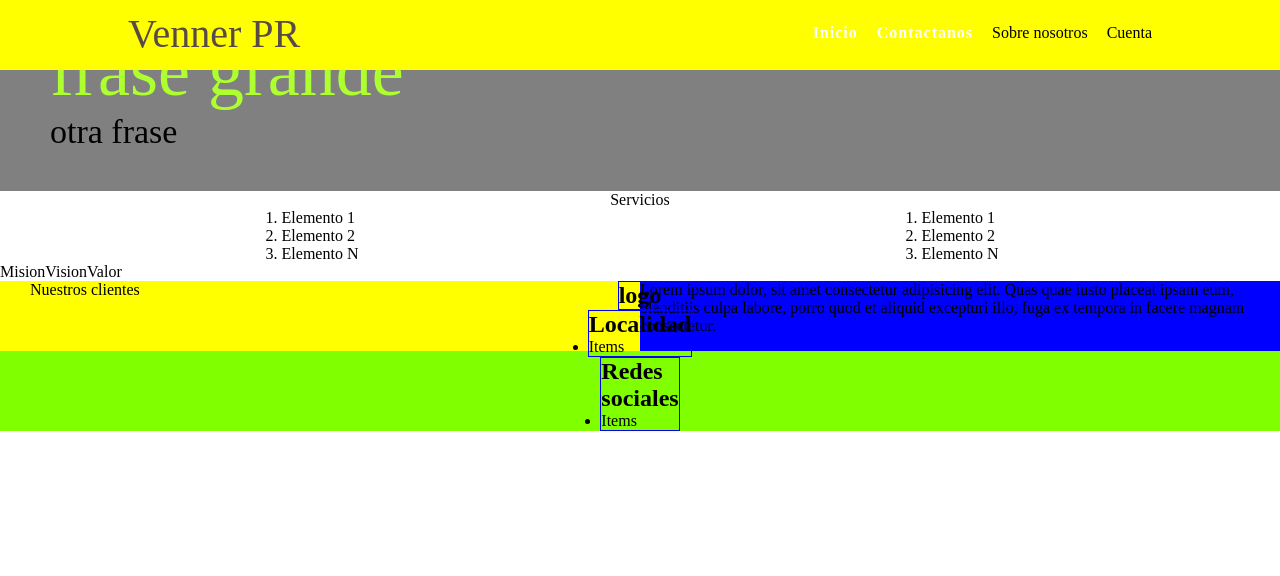
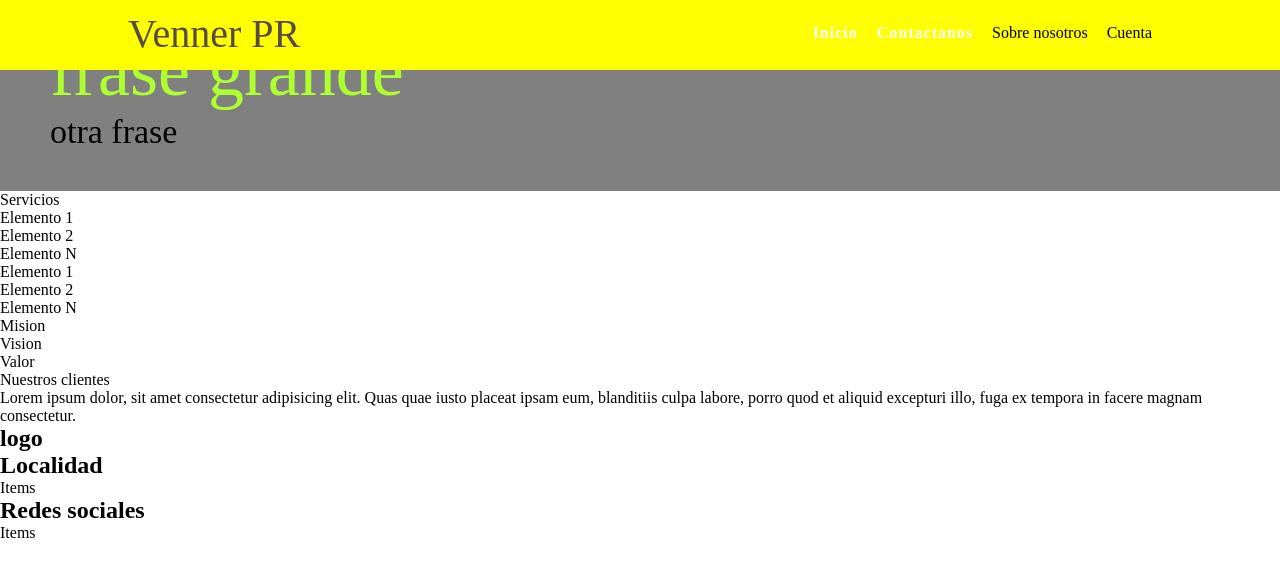
Before and after one commit to santiagocorbalan/paginawebcodoacodo, a plain HTML site: page index.html in a window 1280 px wide. Shown: the top 576 px of the page. Drawn offline with Linux system fonts and the light colour scheme.

Commit message:
borro estilos para comenzar de 0

```diff
--- a/css/style.css
+++ b/css/style.css
@@ -91,74 +91,3 @@ nav ul li a:hover{
 /* Perguntar como se puede hacer para que los dos bloques
 de FraseGrande y Frase media ocupen todo el alto de
 la pantalla principal */
-.titulo{
-text-align: center;
-}
-.contenedor {
-    display: flex;
-    flex-direction: row;
-    flex-wrap: wrap;
-    justify-content: space-around;
-  }
-  /*
-.contenedor > div {
-    width: 50%;
-  } */
-
-.contenedorFlexObjetivos{
-    display: flex;
-    flex-direction: row;
-}
-
-.contenedorClientesyTexto{
-    background-color: teal;
-}
-
-.nuestrosClientes{
-    width: 50%;
-    background-color: yellow;
-    display: inline;
-    float: left;
-    padding-left: 30px;
-    box-sizing: border-box; /* // fuerza a ocupar el ancho del contenedor */
-    height: 70px;
-
-}
-
-.nuestrosClientesTexto{
-    width: 50%;
-    background-color: blue;
-    display: inline;
-    float: right;
-    padding-right: 30px;
-    box-sizing: border-box; /* // fuerza a ocupar el ancho del contenedor */
-    height: 70px;
-
-}
-
-footer{
-    width: 100%;
-    background-color: chartreuse;
-}
-
-.columnas{
-    display: flex;
-    flex-flow: row wrap;
-    justify-content: center;
-
-}
-
-.columna{
-    flex: 1;
-    border: 1px solid blue;
-
-}
-
-.columna:first-child{
-    margin-left: 0;
-    flex:3;
-}
-
-.columna:last-child{
-    margin-right: 0;
-}
```
